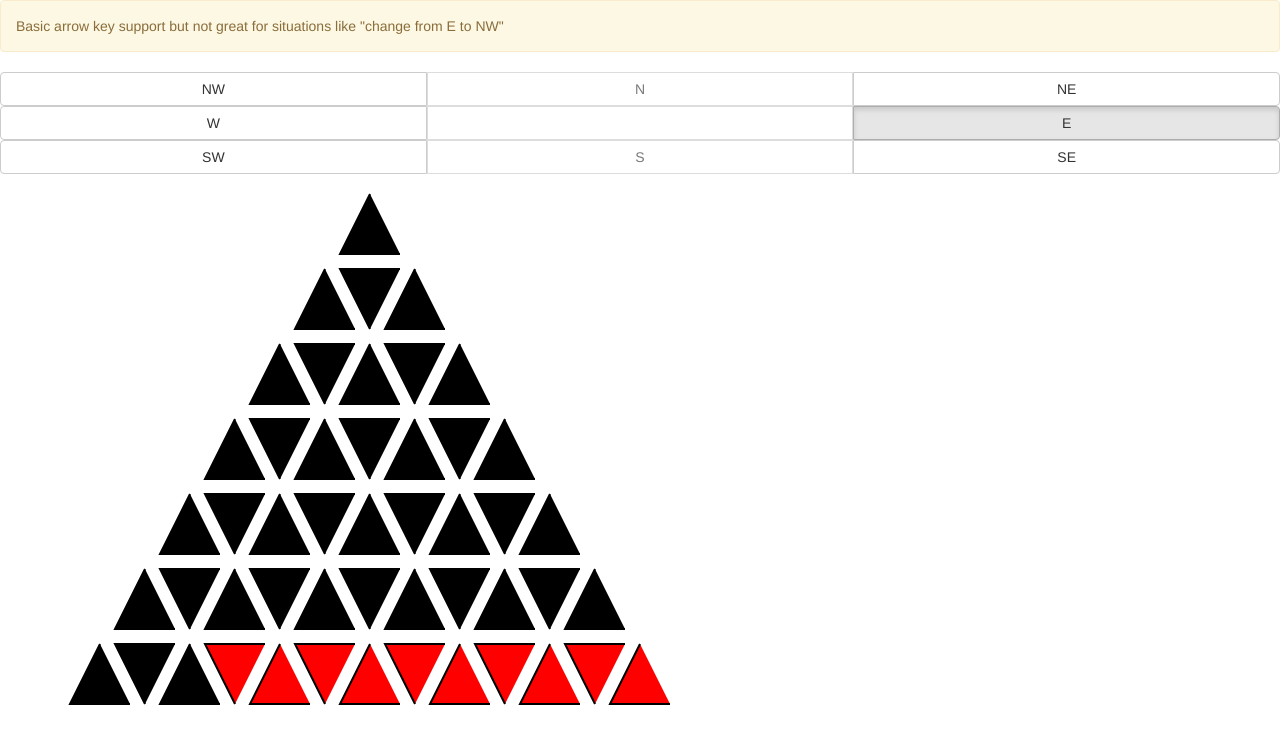
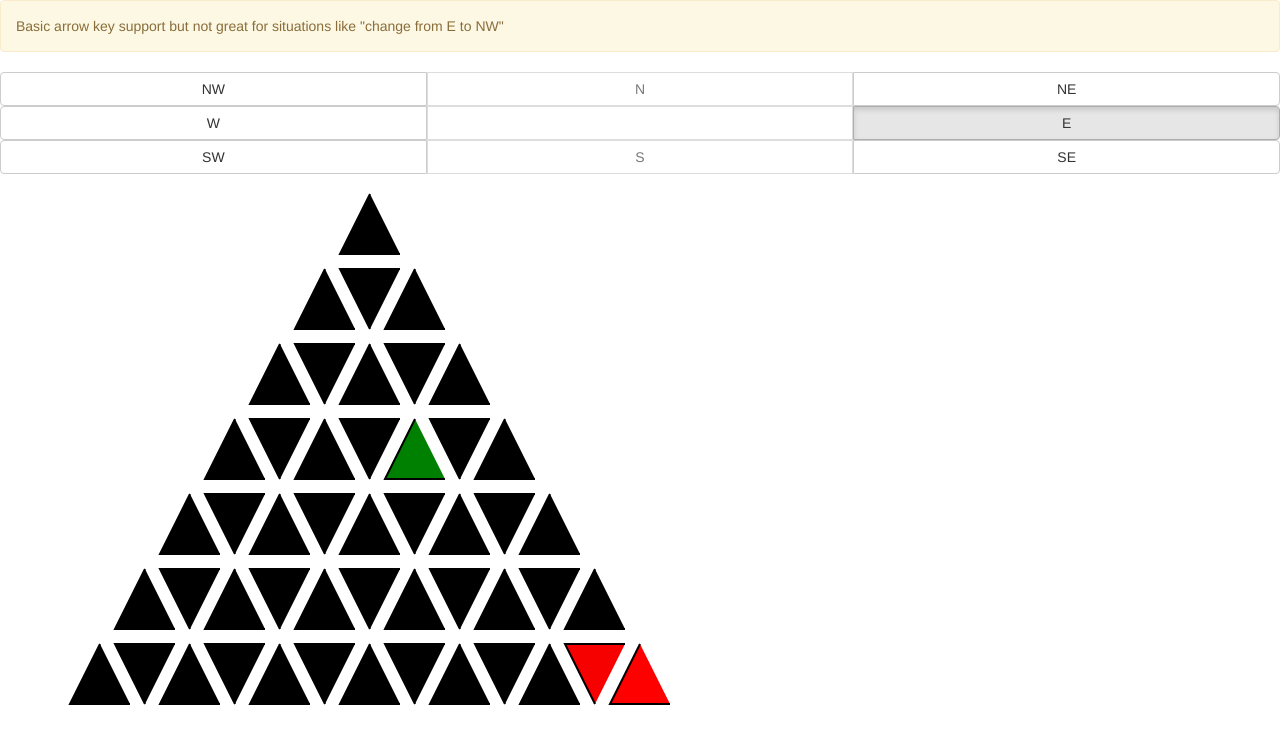
Before and after one commit to phibo23/snakenlichten-prototype, a plain HTML site: page index.html in a window 1280 px wide. Drawn offline with nearby package versions, Linux system fonts and the light colour scheme.

Commit message:
omnomnom

```diff
--- a/index.html
+++ b/index.html
@@ -179,6 +179,23 @@
                   return "NE"
                   break;
               }
+          },
+
+          createFood: function() {
+              var allCells = [];
+              for (var i in board.cells) {
+                for (var j in board.cells[i]) {
+                  allCells.push(board.cells[i][j]);
+                }
+              }
+              var done = false;
+              while(!done) {
+                var foodCell = allCells[Math.floor(Math.random() * allCells.length)];
+                if (!foodCell.attr("data-body-part")) {
+                  foodCell.attr("data-is-food",true);
+                  done=true;
+                }
+              }
           }
       };
 
@@ -189,17 +206,23 @@
             boardX: 0,
             boardY: 0
           },
-          length: 10,
+          length: 1,
           direction: "E",
 
           draw: function() {
-              svg.selectAll("polyline").attr("fill","black");
+              svg.selectAll("polyline")
+                .attr("fill","black")
+                .attr("data-body-part", null);
+              svg.selectAll("polyline[data-is-food=true]")
+                .attr("fill","green");
               var drawX = snake.headPosition.boardX;
               var drawY = snake.headPosition.boardY;
               var bodyDirection = board.getOppositeDirection(snake.direction);
+              var drawColor = d3.rgb("#ff0000");
               for(i=snake.length;i>0;i--) {
                   var cell = board.cells[drawX][drawY];
-                  cell.attr("fill","red");
+                  cell.attr("fill",drawColor);
+                  cell.attr("data-body-part", snake.length-i);
                   var newDirection = cell.attr("data-change-direction");
                   if (cell.attr("data-change-direction")) {
                       bodyDirection = board.getOppositeDirection(newDirection);
@@ -207,6 +230,7 @@
                   var next = board.getNextCoordinates(drawX, drawY, bodyDirection);
                   drawX = next[0];
                   drawY = next[1];
+                  drawColor = drawColor.darker(0.1);
               }
               svg.selectAll("polyline[fill=black]").attr("data-change-direction", null)
           },
@@ -214,15 +238,27 @@
           move: function() {
             var nextPosition = board.getNextCoordinates(snake.headPosition.boardX, snake.headPosition.boardY, snake.direction);
             var nextCell = board.cells[nextPosition[0]][nextPosition[1]];
-            if (nextCell.attr("fill") == "black") {
+            //basic collision detection
+            //allow crossing of first body part after head (otherwise stuck in corners)
+            if (nextCell.attr("fill") == "black"
+                || nextCell.attr("data-body-part") == 1
+                || nextCell.attr("data-is-food")) {
+                if (nextCell.attr("data-is-food")) {
+                  snake.length += 1;
+                  nextCell.attr("data-is-food", null);
+                  board.createFood();
+                }
                 snake.headPosition.boardX = nextPosition[0];
                 snake.headPosition.boardY = nextPosition[1];
             } else {
                 console.error("collision!");
             }
-          },
+          }
+      }
 
+      var game = {
           run: function() {
+              board.createFood();
               var t = d3.interval(function(elapsed) {
                   d3.selectAll("#controls .btn").classed("active", false);
                   d3.select("#direction-"+snake.direction).classed("active", true);
@@ -282,7 +318,7 @@
           }
       }
 
-      snake.run()
+      game.run()
 
     </script>
   </body>
```
